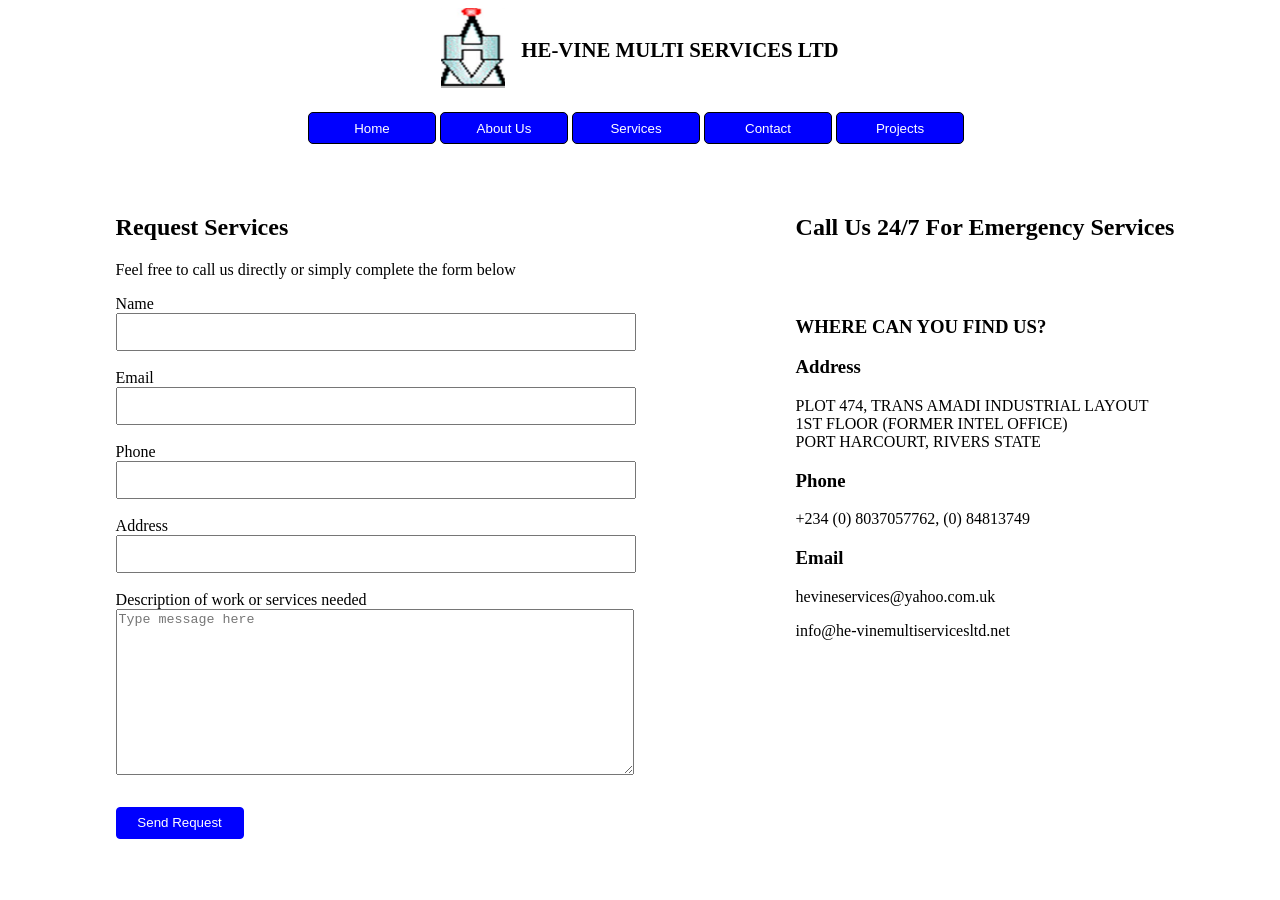
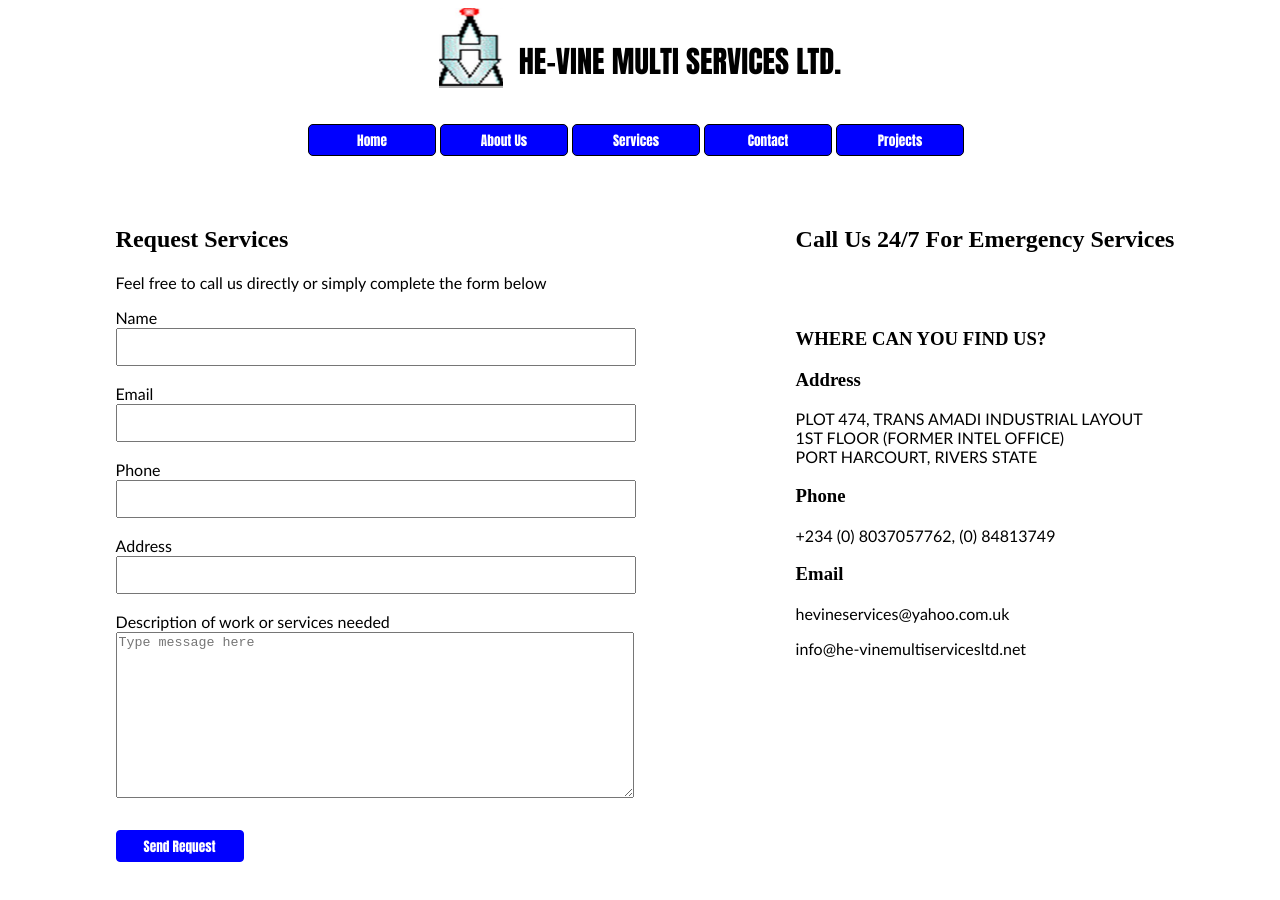
Before and after one commit to austinewoody/he-vinemultiservicesltd, a plain HTML site: page contact/index.html in a window 1280 px wide. Shown: the top 900 px of the page. Drawn offline with Linux system fonts and the light colour scheme.

Commit message:
Add files via upload

```diff
--- a/contact/index.html
+++ b/contact/index.html
@@ -9,8 +9,8 @@
 <body>
     <div class="wrapper">
         <div class="header">
-            <a href="/home/"><img src="/images/Logo HV.PNG"></a>
-            <h1>HE-VINE MULTI SERVICES LTD</h1>
+            <a href="/home/index.html"><img src="/images/Logo HV.PNG"></a>
+            <h1>HE-VINE MULTI SERVICES LTD.</h1>
         </div>
 
         <div class="hamburger" id="hamburger">
@@ -21,20 +21,20 @@
 
         <div class="links" id="links">
             <ul>
-                <li><a href="/home/">Home</a></li>
-                <li><a href="/about-us/">About Us</a></li>
-                <li><a href="/services/">Services</a></li>
-                <li><a href="/contact/">Contact</a></li>
-                <li><a href="/projects/">Projects</a></li>
+                <li><a href="/home/index.html">Home</a></li>
+                <li><a href="/about-us/index.html">About Us</a></li>
+                <li><a href="/services/index.html">Services</a></li>
+                <li><a href="/contact/index.html">Contact</a></li>
+                <li><a href="/projects/index.html">Projects</a></li>
             </ul>
         </div>
 
         <div class="header_buttons">
-            <button><a href="/home/">Home</a></button>
-            <button><a href="/about-us/">About Us</a></button>
-            <button><a href="/services/">Services</a></button>
-            <button><a href="/contact/">Contact</a></button>
-            <button><a href="/projects/">Projects</a></button>
+            <button><a href="/home/index.html">Home</a></button>
+            <button><a href="/about-us/index.html">About Us</a></button>
+            <button><a href="/services/index.html">Services</a></button>
+            <button><a href="/contact/index.html">Contact</a></button>
+            <button><a href="/projects/index.html">Projects</a></button>
         </div>
 
         <div class="contact">
--- a/contact/script.js
+++ b/contact/script.js
@@ -19,3 +19,7 @@ document.addEventListener("click", function display(event) {
         links.style.display = "none";
     }
 });
+
+window.addEventListener("scroll", function display(){
+    links.style.display = "none";
+})
--- a/contact/style_contact.css
+++ b/contact/style_contact.css
@@ -4,8 +4,9 @@
 }
 
 .header h1{
-    font-size: 1.3rem;
+    font-size: 1.9rem;
     margin-top: 30px;
+    font-family: Impact, Haettenschweiler, 'Arial Narrow Bold', sans-serif;
 }
 
 .header{
@@ -74,6 +75,7 @@
 .header_buttons a{
     color: white;
     text-decoration: none;
+    font-family: Impact, Haettenschweiler, 'Arial Narrow Bold', sans-serif;
 }
 
 .header_buttons button{
@@ -90,10 +92,22 @@
     margin-left: 10px;
 }
 
+.contact_info p{
+    font-family: 'Gill Sans', 'Gill Sans MT', Calibri, 'Trebuchet MS', sans-serif;
+}
+
 .request_form input{
     width: 80vw;
     height: 3vh;
     margin-bottom: 18px;
+}
+
+.request_form p{
+    font-family: 'Gill Sans', 'Gill Sans MT', Calibri, 'Trebuchet MS', sans-serif;
+}
+
+.request_form label{
+    font-family: 'Gill Sans', 'Gill Sans MT', Calibri, 'Trebuchet MS', sans-serif;
 }
 
 .request_form .request_button{
@@ -104,6 +118,7 @@
     color: white;
     border: thin solid blue;
     border-radius: 4px;
+    font-family: Impact, Haettenschweiler, 'Arial Narrow Bold', sans-serif;
 }
 
 .message{
```
